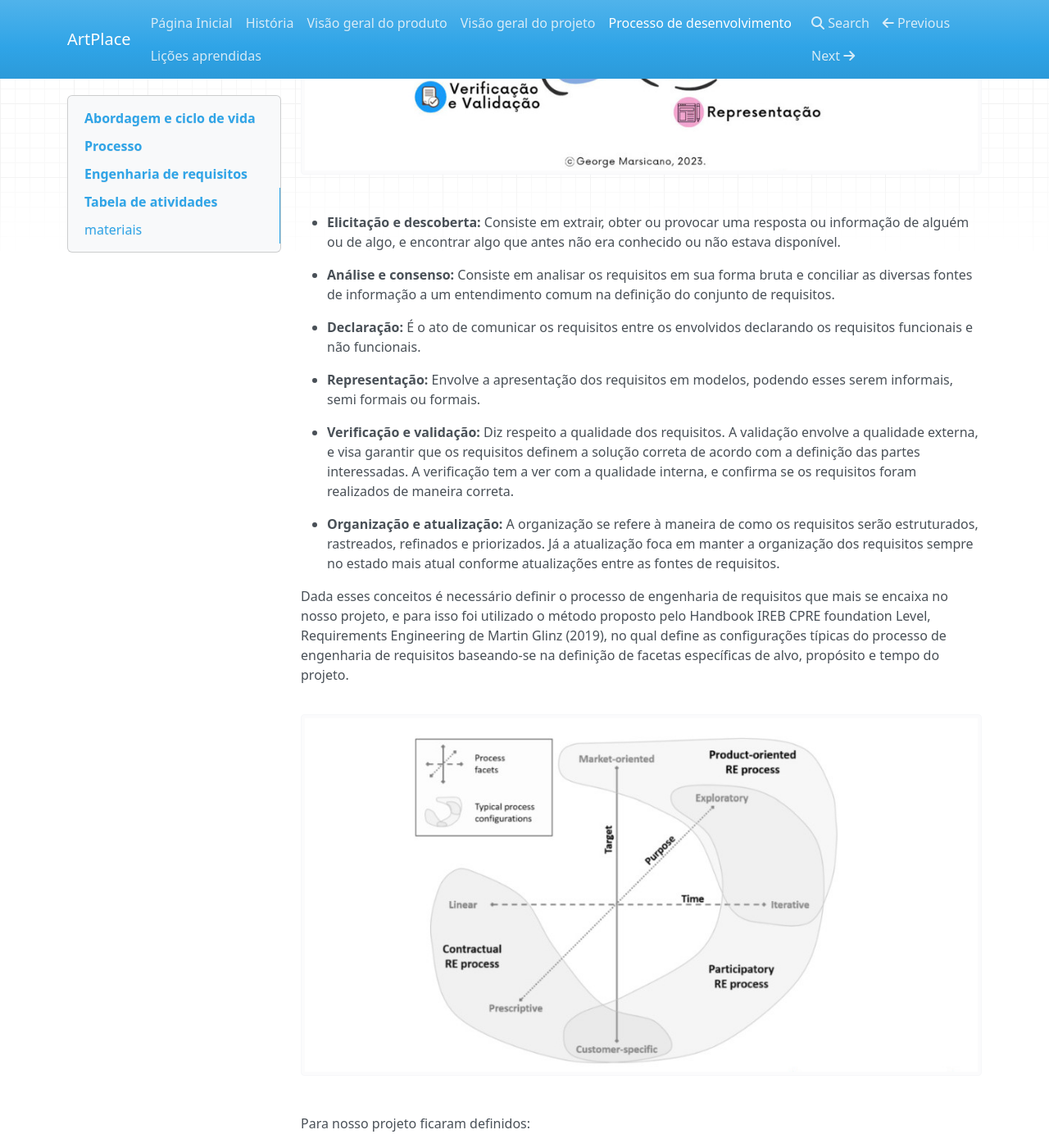
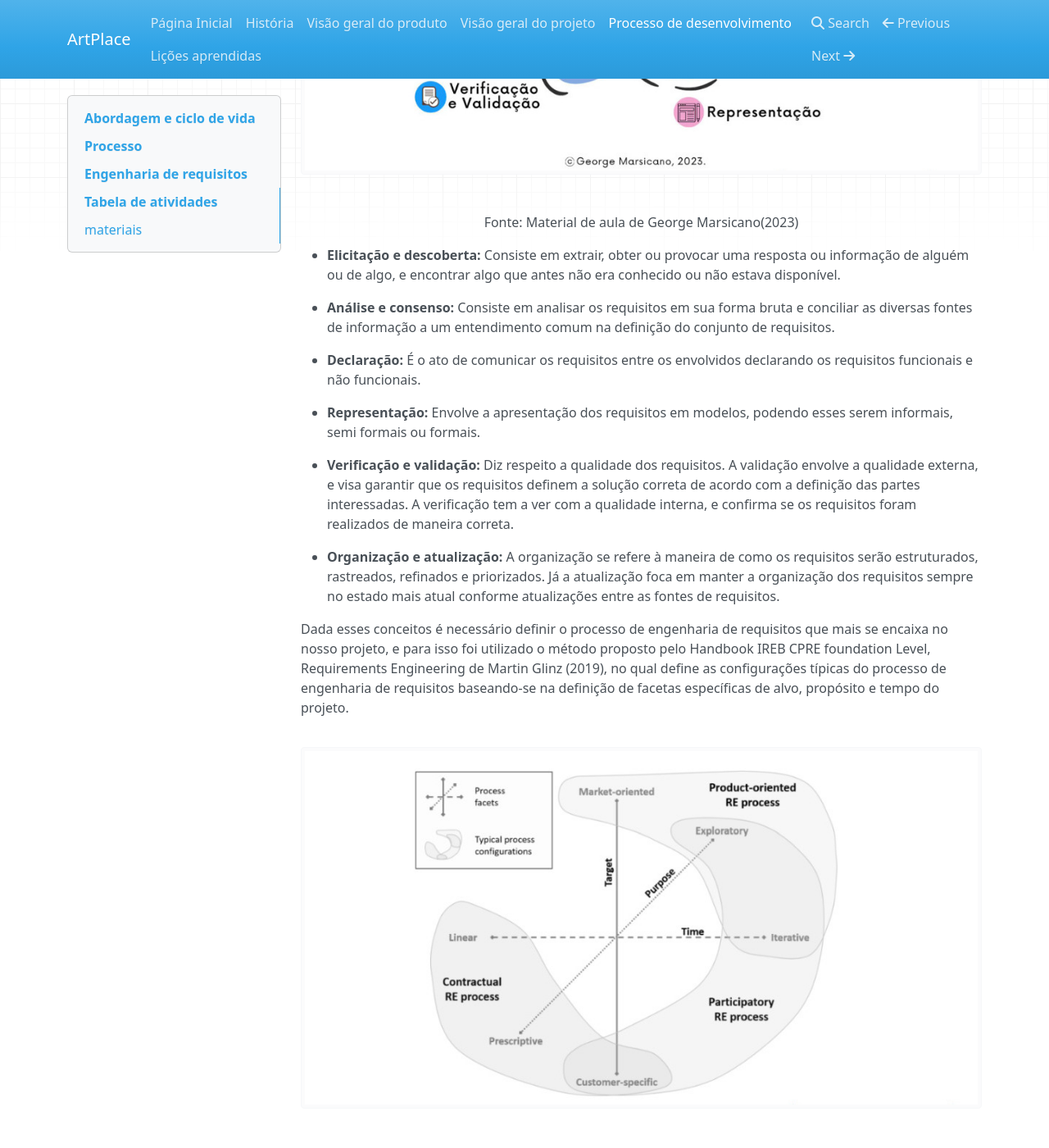
Before and after one commit to mdsreq-fga-unb/2023.2-ArtPlace, an MkDocs documentation site: the page built from docs/processo.md, in a window 1280 px wide and 1400 px high, scrolled down 4107 px. Shown: the whole window at 82% size. Built offline with MkDocs 1.6.1, drawn with Linux system fonts in a browser that asks for light colours; nearby versions of some CDN libraries; some of the changed text lies outside the part shown.

Commit message:
Finalizando imagens corrigidas

```diff
--- a/docs/processo.md
+++ b/docs/processo.md
@@ -89,6 +89,9 @@
 
 ![Image title](assets/engReqFinal.jpeg)
 
+<font size="3"><p style="text-align: center">Fonte: Material de aula de George Marsicano(2023) </p></font>
+
+
 -  **Elicitação e descoberta:** Consiste em extrair, obter ou provocar uma resposta ou informação de alguém ou de algo, e encontrar algo que antes não era conhecido ou não estava disponível.
 
 -  **Análise e consenso:** Consiste em analisar os requisitos em sua forma bruta e conciliar as diversas fontes de informação a um entendimento comum na definição do conjunto de requisitos.
@@ -105,6 +108,11 @@
 Dada esses conceitos é necessário definir o processo de engenharia de requisitos que mais se encaixa no nosso projeto, e para isso foi utilizado o método proposto pelo Handbook IREB CPRE foundation Level, Requirements Engineering de Martin Glinz (2019), no qual define as configurações típicas do processo de engenharia de requisitos baseando-se na definição de facetas específicas de alvo, propósito e tempo do projeto.
 
 ![Image title](assets/facetasFinal.jpeg)
+
+
+<font size="3"><p style="text-align: center">Fonte: Handbook IREB CPRE Foundation Level, Version 1.1.0,
+september 2022</p></font>
+
 
 Para nosso projeto ficaram definidos:
 
```
